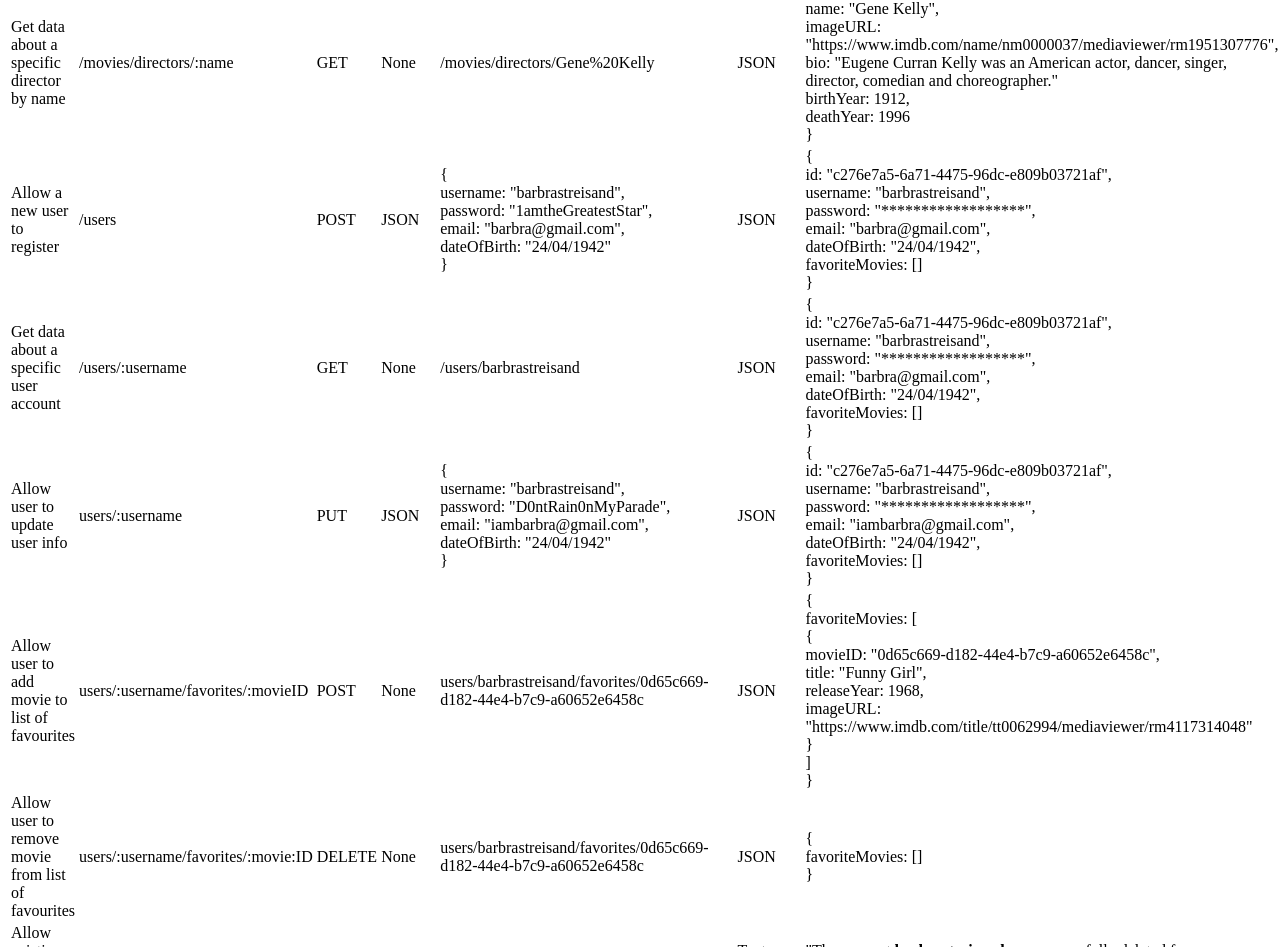
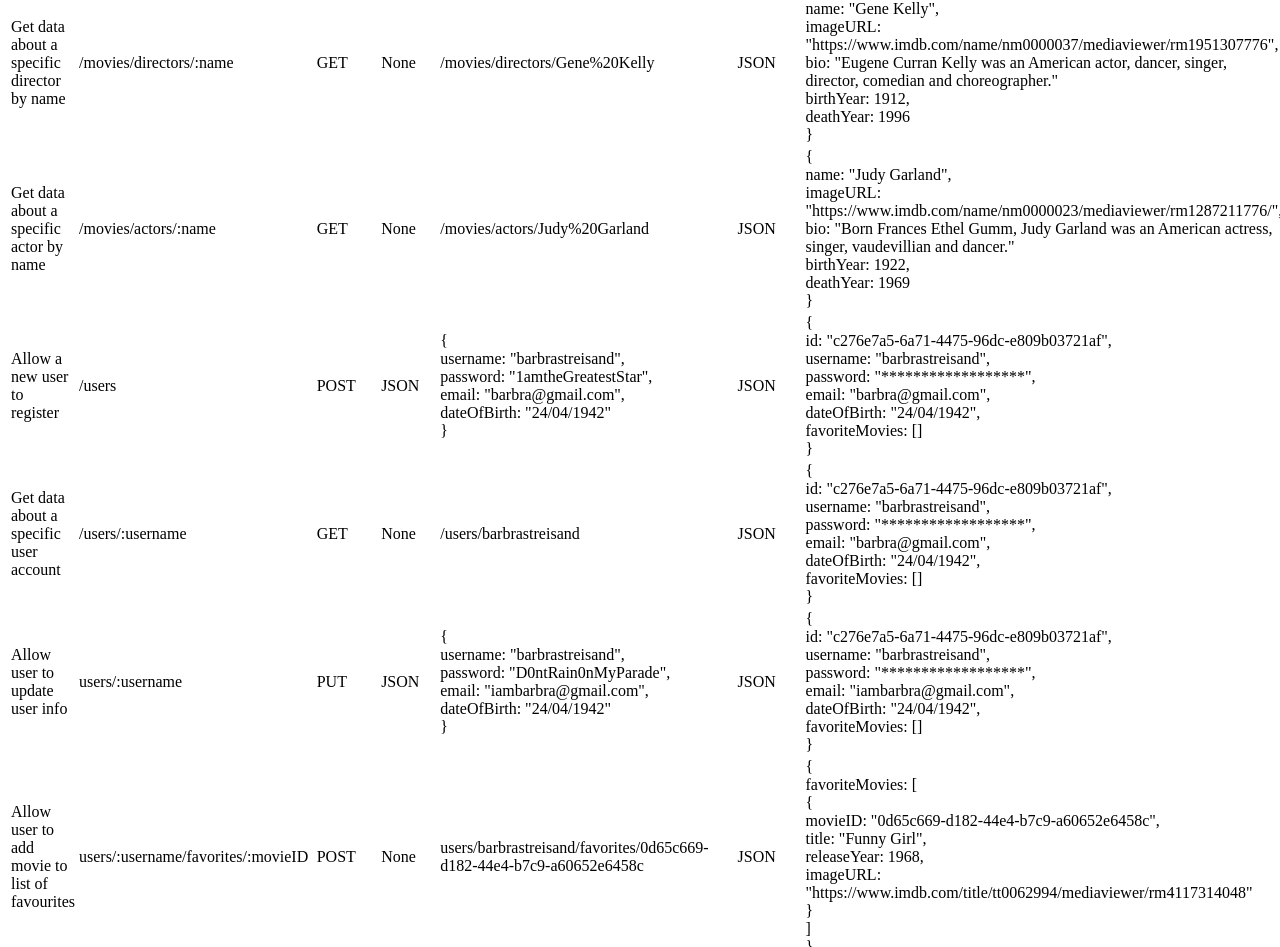
Before and after one commit to hylee-vx/myMusicalFlix_api, a website: page public/documentation.html in a window 1280 px wide. Shown: the part 968-1915 px from the top of the page. Drawn offline with Linux system fonts and the light colour scheme.

Commit message:
Added endpoint to GET data by actor name

```diff
--- a/public/documentation.html
+++ b/public/documentation.html
@@ -120,6 +120,24 @@
                 </td>
             </tr>
             <tr>
+                <td>Get data about a specific actor by name</td>
+                <td>/movies/actors/:name</td>
+                <td>GET</td>
+                <td>None</td>
+                <td>/movies/actors/Judy%20Garland</td>
+                <td>JSON</td>
+                <td>
+                    {
+                    <br>name: "Judy Garland",
+                    <br>imageURL: "https://www.imdb.com/name/nm0000023/mediaviewer/rm1287211776/",
+                    <br>bio: "Born Frances Ethel Gumm, Judy Garland was an American actress, singer, vaudevillian and
+                    dancer."
+                    <br>birthYear: 1922,
+                    <br>deathYear: 1969
+                    <br>}
+                </td>
+            </tr>
+            <tr>
                 <td>Allow a new user to register</td>
                 <td>/users</td>
                 <td>POST</td>
```
